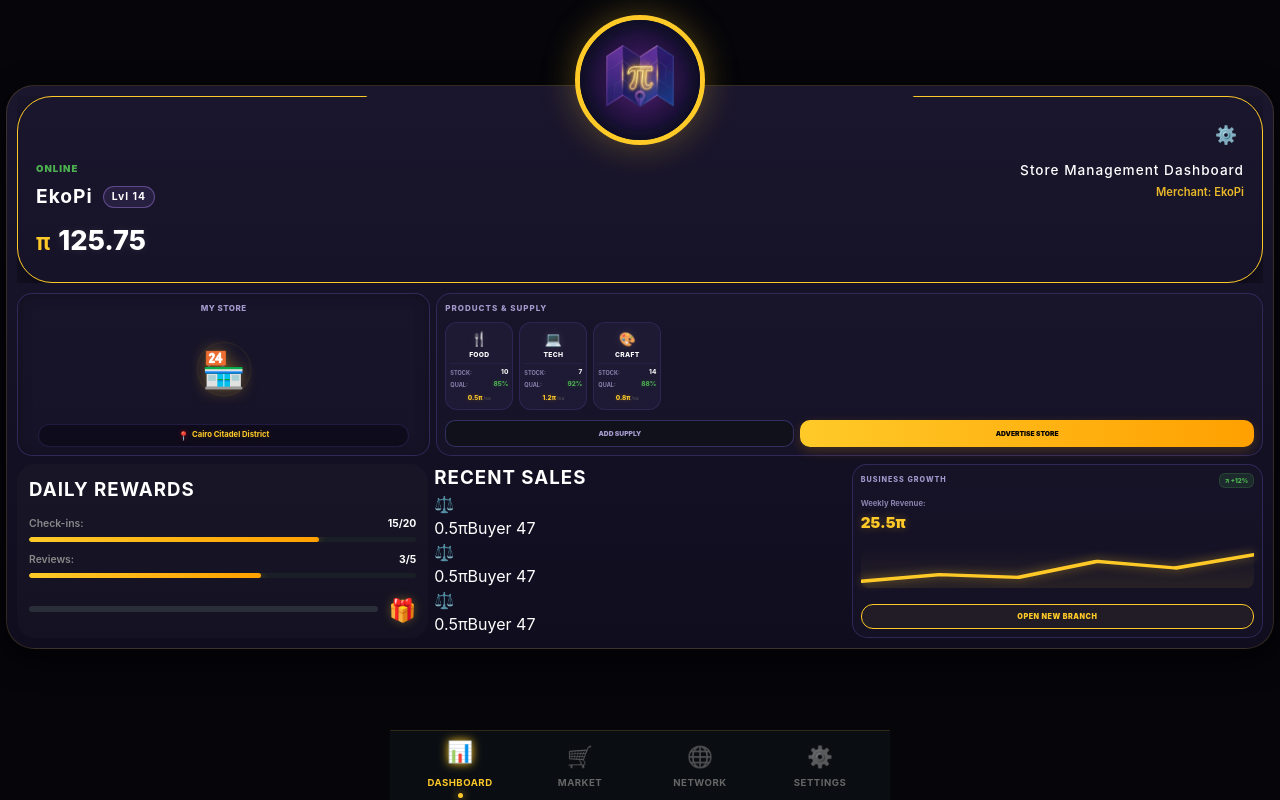
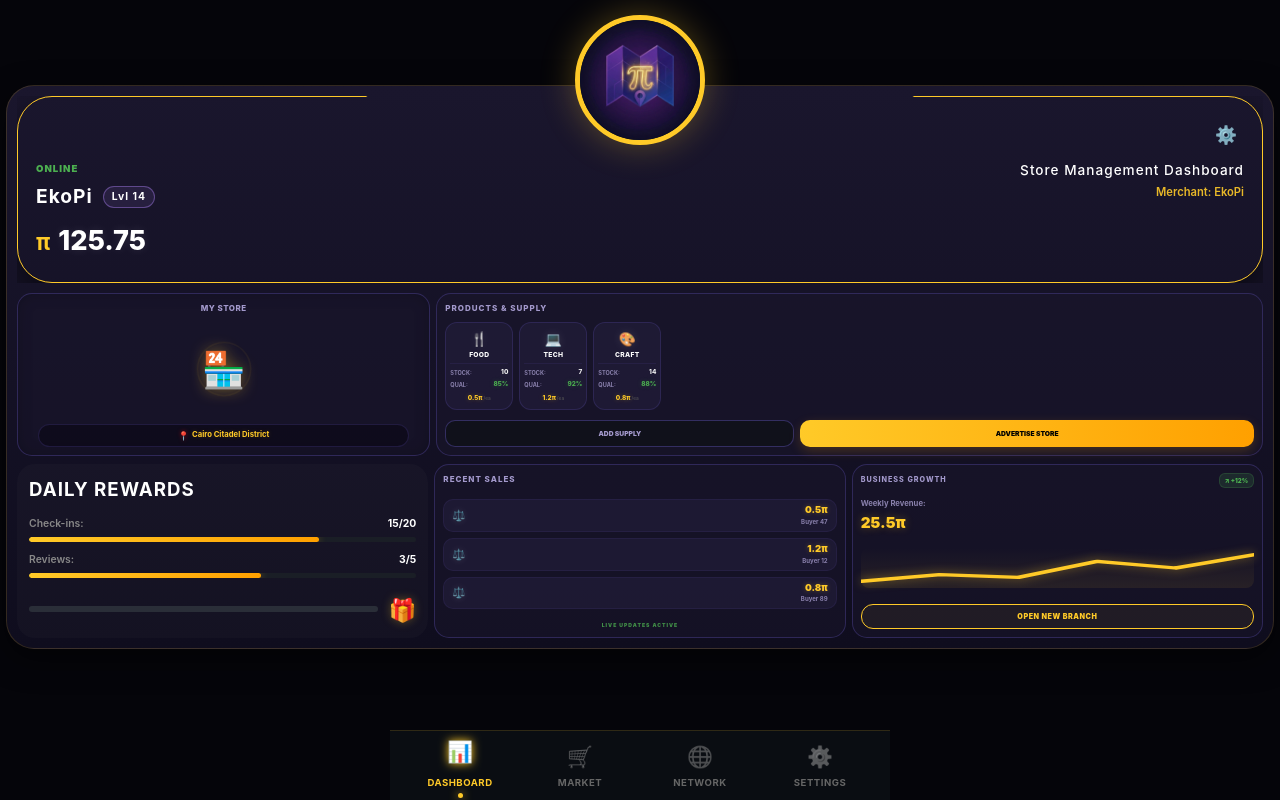
Before and after one commit to Maplypi-Official/maplypi-frontend, a React (Vite) app: page / in a window 1280 px wide. Built offline with nearby package versions, Linux system fonts and the light colour scheme; no server answers.

Commit message:
Update Dashboard.tsx

```diff
--- a/src/components/Layout/Dashboard.tsx
+++ b/src/components/Layout/Dashboard.tsx
@@ -8,6 +8,7 @@ import Header from '../Header/Header';
 import MyStore from '../Stats/MyStore';
 import ProductsSupply from '../Stats/ProductsSupply';
 import BusinessGrowth from '../Stats/BusinessGrowth';
+import RecentSales from '../Stats/RecentSales/RecentSales'; // المكون الجديد
 import Navbar from '../Navigation/Navbar';
 import DailyRewards from '../DailyRewards/DailyRewards';
 
@@ -62,7 +63,6 @@ const Dashboard: React.FC = () => {
         />
 
         <main className="ts-main-content">
-          {/* الصف الأول: المتجر والمنتجات */}
           <div className="flex-row-adaptive">
             <div className="flex-item-store">
               <MyStore location={userData?.location || 'Cairo Citadel District'} />
@@ -72,27 +72,13 @@ const Dashboard: React.FC = () => {
             </div>
           </div>
 
-          {/* الصف السفلي: تم إصلاح التوزيع ليكون 3 أعمدة متساوية تماماً */}
           <div className="grid-bottom-adaptive">
             <div className="adaptive-col">
                <DailyRewards />
             </div>
 
             <div className="adaptive-col">
-              <section className="ts-panel recent-sales-minimized">
-                <h3>RECENT SALES</h3>
-                <div className="sales-compact-list">
-                  {[1, 2, 3].map((item) => (
-                    <div key={item} className="s-row-min">
-                      <span className="s-ico">⚖️</span>
-                      <div className="s-txt">
-                        <span className="s-p">0.5π</span>
-                        <span className="s-b">Buyer 47</span>
-                      </div>
-                    </div>
-                  ))}
-                </div>
-              </section>
+               <RecentSales /> {/* الآن المكون نظيف ومستقل */}
             </div>
 
             <div className="adaptive-col">
```
